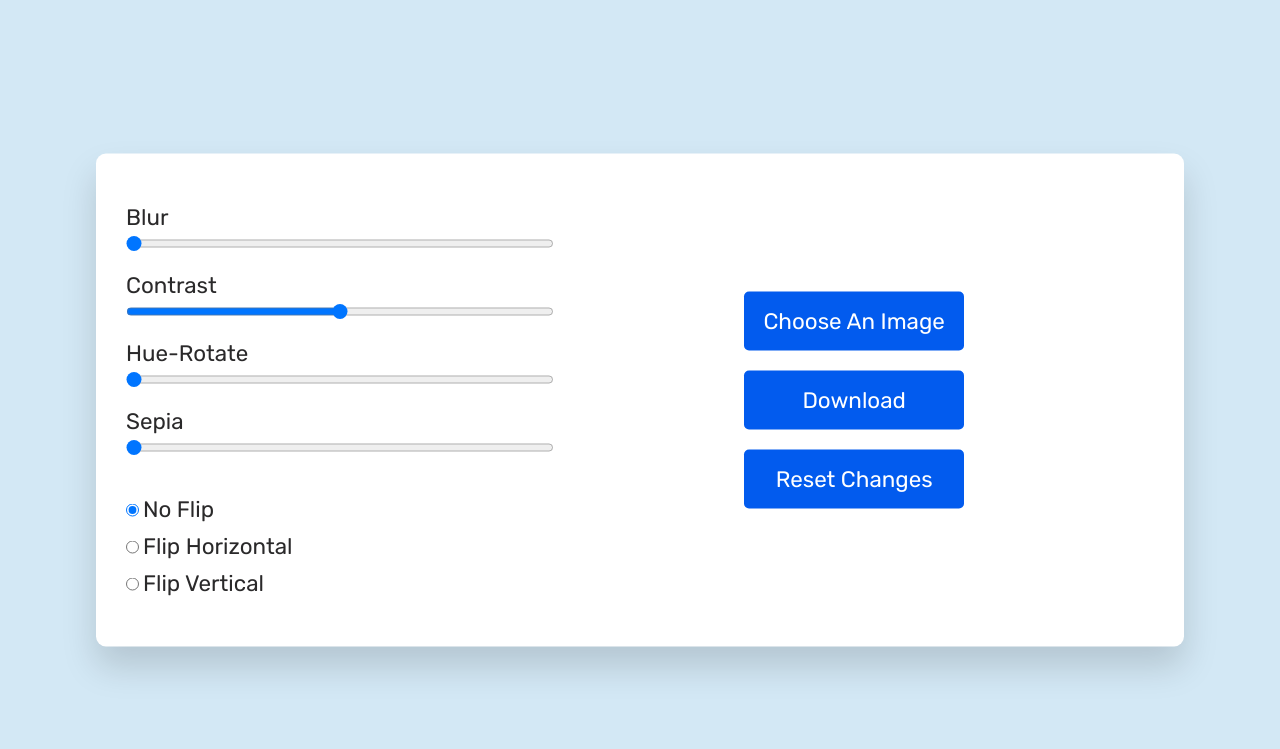
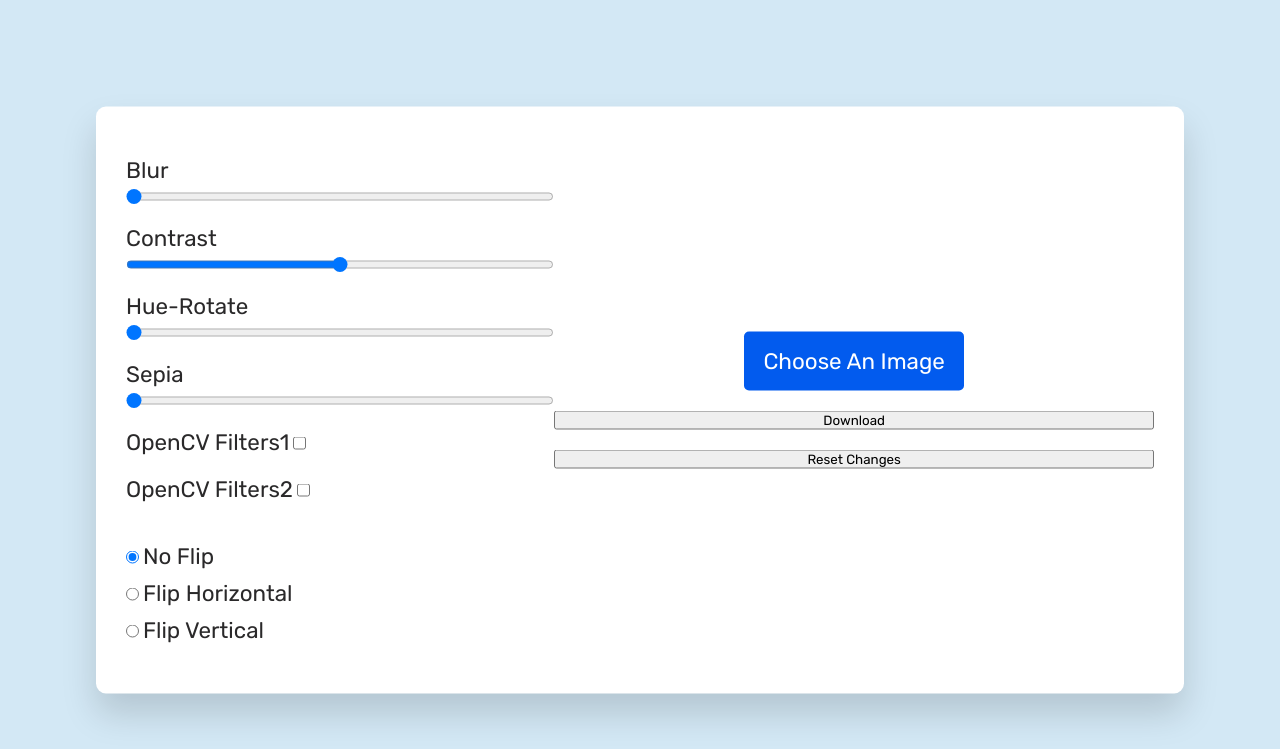
Before and after one commit to AstitvaAggarwal/EDITmax, a Flask app: page / in a window 1280 px wide. Shown: the top 749 px of the page. Run offline with Flask 2, Linux system fonts and the light colour scheme.

Commit message:
updated index.html

```diff
--- a/templates/index.html
+++ b/templates/index.html
@@ -1,5 +1,6 @@
 <!DOCTYPE html>
 <html lang="en">
+
 <head>
     <meta name="viewport" content="width=device-width, initial-scale=1.0">
     <title>Image Editor</title>
@@ -7,7 +8,9 @@
     <link href="https://fonts.googleapis.com/css2?family=Rubik:wght@400;600&display=swap" rel="stylesheet">
     <!-- Stylesheet -->
     <link rel="stylesheet" href="style.css">
+    <script src="opencv.js" type="text/javascript"></script>
 </head>
+
 <body>
     <div class="wrapper">
         <div class="editor">
@@ -27,6 +30,19 @@
                 <label for="sepia">Sepia</label>
                 <input type="range" min="0" max="100" value="0" id="sepia">
             </div>
+
+            <!-- new filters -->
+            <div class="cusfilter">
+                <label for="opencvfilter1">OpenCV Filters1</label>
+                <input type="checkbox" id="opencv" value="nameoffilter">
+            </div>
+
+            <div class="cusfilter">
+                <label for="opencvfilter2">OpenCV Filters2</label>
+                <input type="checkbox" id="opencv" value="nameoffilter">
+            </div>
+            <!-- end of new filters -->
+
             <div class="flip-buttons">
                 <div class="flip-option">
                     <input type="radio" name="flip" id="no-flip" checked>
@@ -46,15 +62,18 @@
         <div class="result">
             <figure class="image-container">
                 <img id="chosen-image">
+                <canvas id="myCanvas" width="300" height="200" style="border:1px solid #000000;"></canvas>
             </figure>
+
             <input type="file" id="upload-button" accept="Image/*">
             <label for="upload-button" class="choice">Choose An Image</label>
-            <label for="DownLoad-button" class="download">Download</label>
-            <label for="reset-button" class="reset">Reset Changes</label>
+            <button for="DownLoad-button" class="download" onclick="download">Download</button>
+            <button for="reset-button" class="reset" onclick="reset">Reset Changes</button>
         </div>
 
     </div>
     <!-- Script -->
     <script src="script.js"></script>
 </body>
+
 </html>
```
